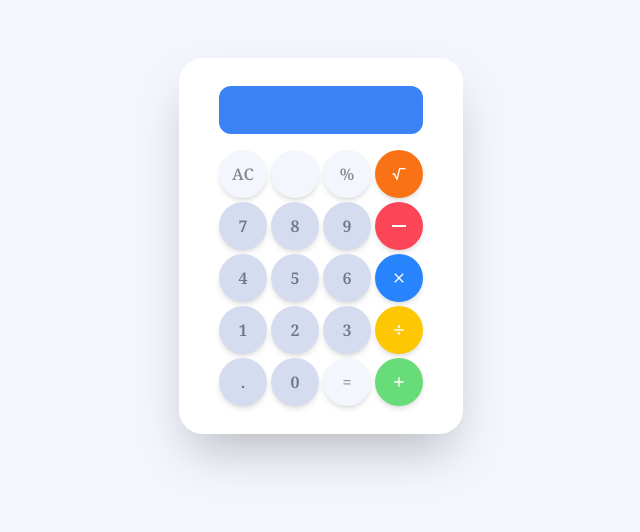
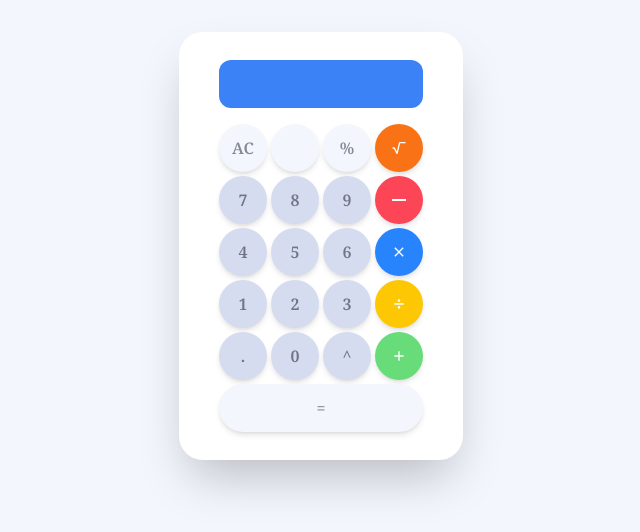
Before and after one commit to Rxcv6/calculator, a SvelteKit app: page / in a window 1280 px wide. Shown: the part 154-686 px from the top of the page, without its empty margins (319-959 px from the left). Built offline with nearby package versions, Linux system fonts and the light colour scheme; some icons are missing.

Commit message:
new thing

```diff
--- a/src/routes/+page.svelte
+++ b/src/routes/+page.svelte
@@ -114,7 +114,7 @@ else
   <button id="4" on:click={()=> addToEqution('4')}>4</button>
   <button id="5" on:click={()=> addToEqution('5')}>5</button>
   <button id="6" on:click={()=> addToEqution('6')}>6</button>
-  <button  on:click={()=> addToEqution(' * ')} id="Digit8" class="bg-[#2784fd] hover:bg-blue-700 hover:active:bg-[#2784fd]">
+  <button  on:click={()=> addToEqution('*')} id="Digit8" class="bg-[#2784fd] hover:bg-blue-700 hover:active:bg-[#2784fd]">
    <Mult/>
   </button>
 
@@ -130,11 +130,15 @@ else
 
   <button id="." on:click={()=> addToEqution('.')}>.</button>
   <button id="0" on:click={()=> addToEqution('0')}>0</button>
-  <button  on:click={solve} id = Equal class="">=</button>
-
-   <button  on:click={()=> addToEqution(' + ' )} id="+" class="bg-[#68dc79] hover:bg-green-600 hover:active:bg-[#68dc79] text-white">
+  <button id="^" on:click={(() => addToEqution('**'))}>^</button>
+    <button  on:click={()=> addToEqution(' + ' )} id="+" class="bg-[#68dc79] hover:bg-green-600 hover:active:bg-[#68dc79] text-white">
   <Plus/>
   </button>
+  <button  on:click={solve} id = "Equal" class="col-span-4">=</button>
+
+
+
+
 
 
 </div>
```
